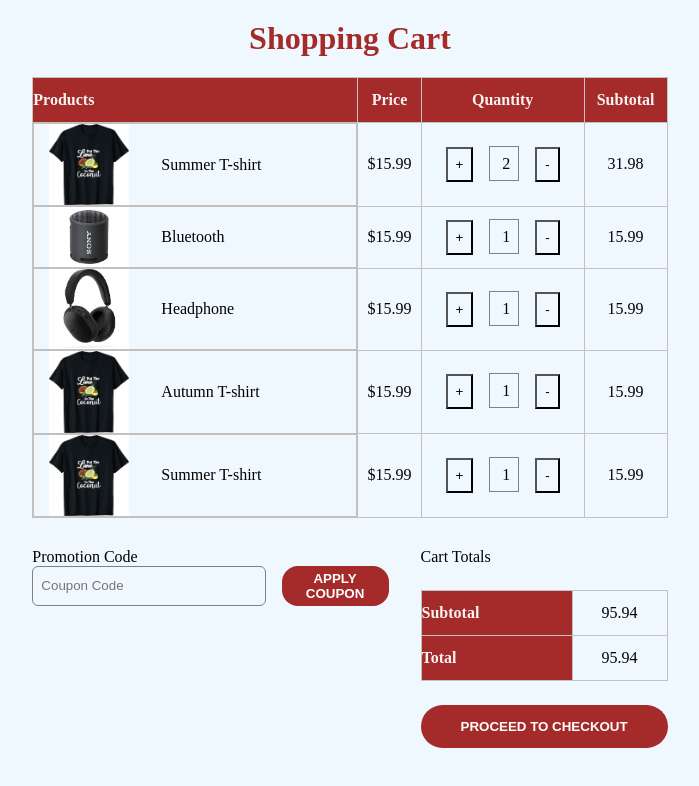
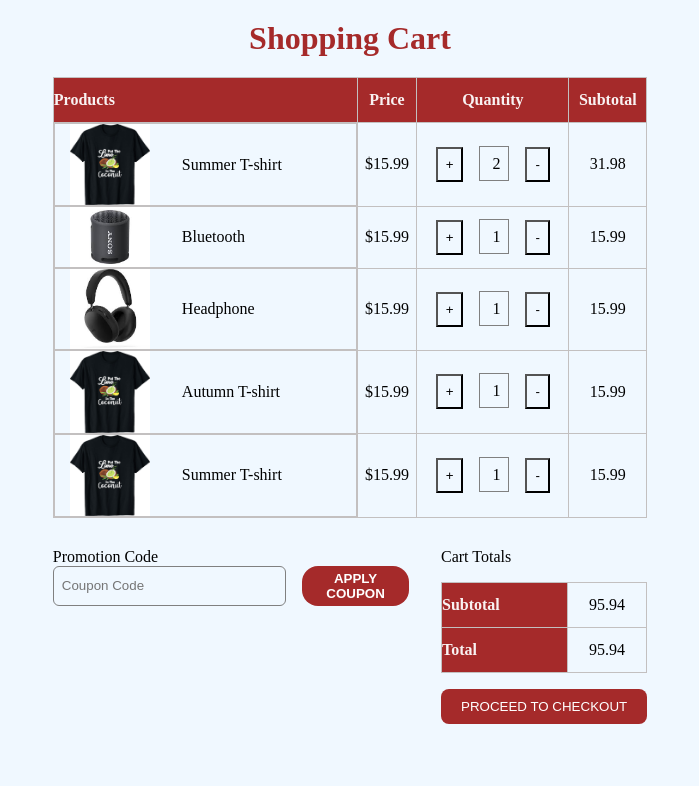
Before and after one commit to Tifem/shopping-cart, a React (Vite) app: page / in a window 1280 px wide. Shown: the top 786 px of the page, without its empty margins (290-989 px from the left). Built offline with nearby package versions, Linux system fonts and the light colour scheme.

Commit message:
adjusted the UI

```diff
--- a/src/components/ShoppingCart.jsx
+++ b/src/components/ShoppingCart.jsx
@@ -140,7 +140,7 @@ const ShoppingCart = () => {
               </table>
             </div>
 
-            <button>PROCEED TO CHECKOUT</button>
+            <button className="checkout">PROCEED TO CHECKOUT</button>
           </div>
         </div>
       </div>
--- a/src/index.css
+++ b/src/index.css
@@ -91,9 +91,7 @@ table,th,td{
   gap: 2rem;
 }
 
-.table-cart table{
-  /* width: 700px; */
-}
+
 
 .coupon-box {
   display: flex;
@@ -121,18 +119,16 @@ table,th,td{
 .cart{
   display: flex;
   flex-direction: column;
-  gap: 1.5rem;
+  gap: 1rem;
 }
 
 
-.cart button{
- width: fit-content;
- border: none;
- background-color: brown;
- color:white;
- padding: 14px 40px;
- border-radius: 1.5rem;
- font-weight: bold;
+.checkout{
+  border: none;
+  background: brown;
+  color: white;
+  padding: 10px 20px;
+  border-radius: 8px
 }
 
 .item-image{
```
